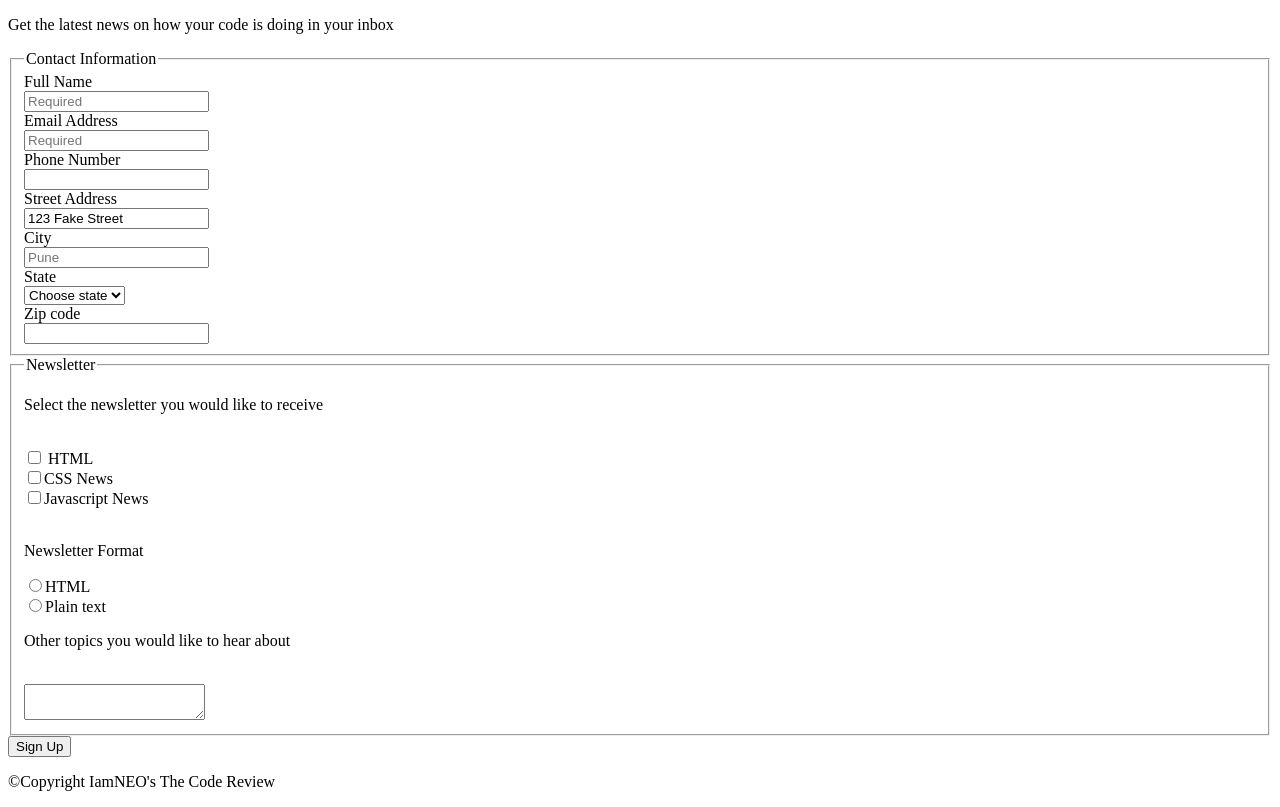
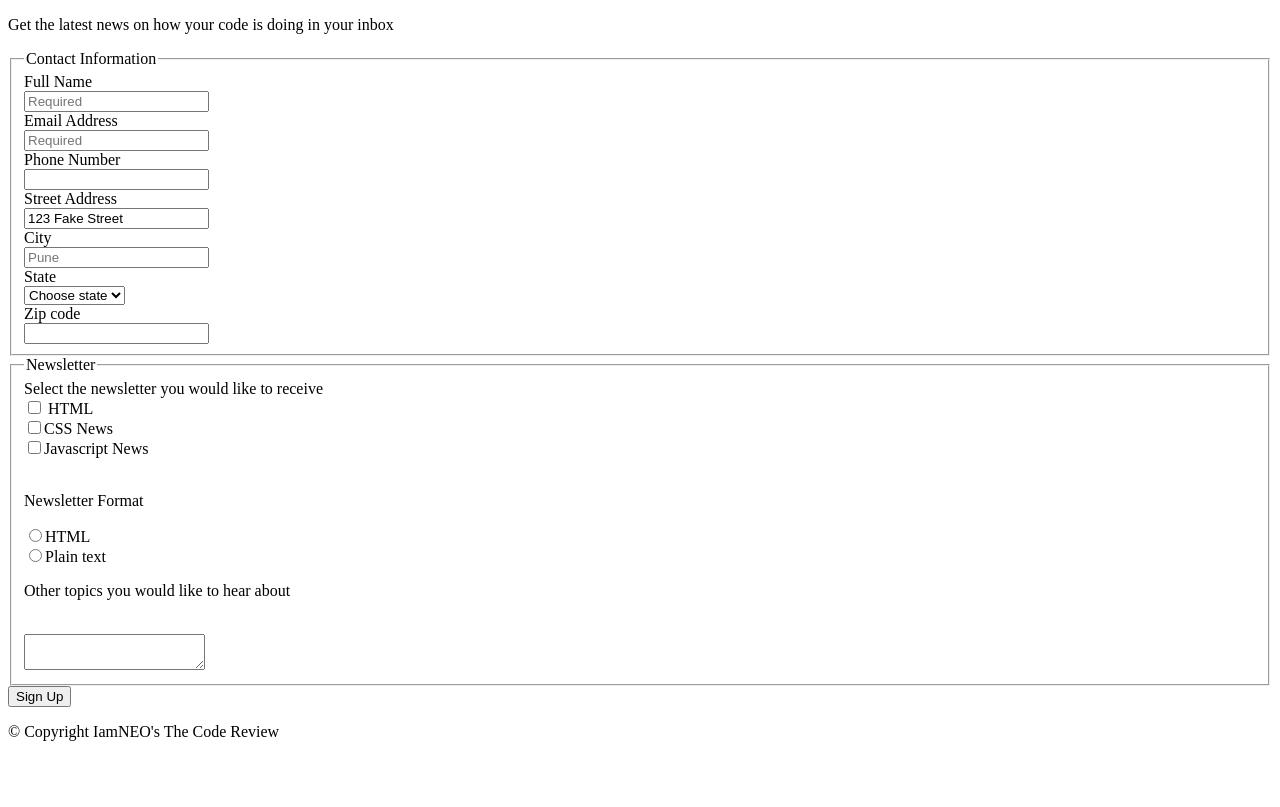
Before and after one commit to iamneo-production/df305670857bbaaaabbcbbfefone, a plain HTML site: page public/index.html in a window 1280 px wide. Shown: the part 105-912 px from the top of the page. After the commit the page ends 862 px from the top, so only its background shows below. Drawn offline with Linux system fonts and the light colour scheme.

Commit message:
Backup Commit

```diff
--- a/public/index.html
+++ b/public/index.html
@@ -40,7 +40,7 @@
 <fieldset>
     <legend>Newsletter</legend>
 <form>
-    <p>Select the newsletter you would like to receive</p>
+    <label class="checkbox-label">Select the newsletter you would like to receive</label>
     <br>
     <input type="checkbox"> <label>HTML</label> <br>
     <input type="checkbox"><label>CSS News</label><br>
@@ -56,7 +56,7 @@
 </fieldset>
 <button type="submit">Sign Up</button> <br>
 <footer>
-<p class="footer">&copy;Copyright IamNEO's The Code Review</p>
+<p class="footer">&copy; Copyright IamNEO's The Code Review</p>
 </footer>
 </body>
 </html>
```
